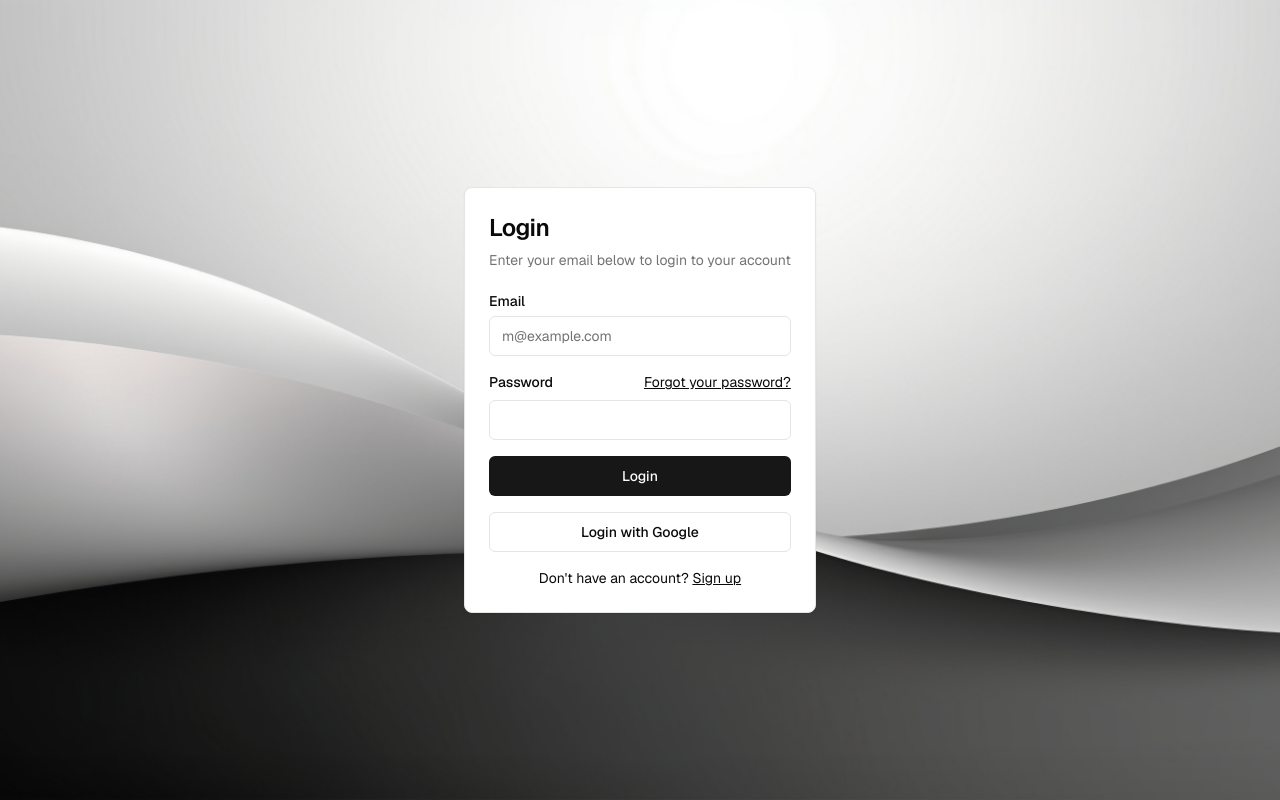
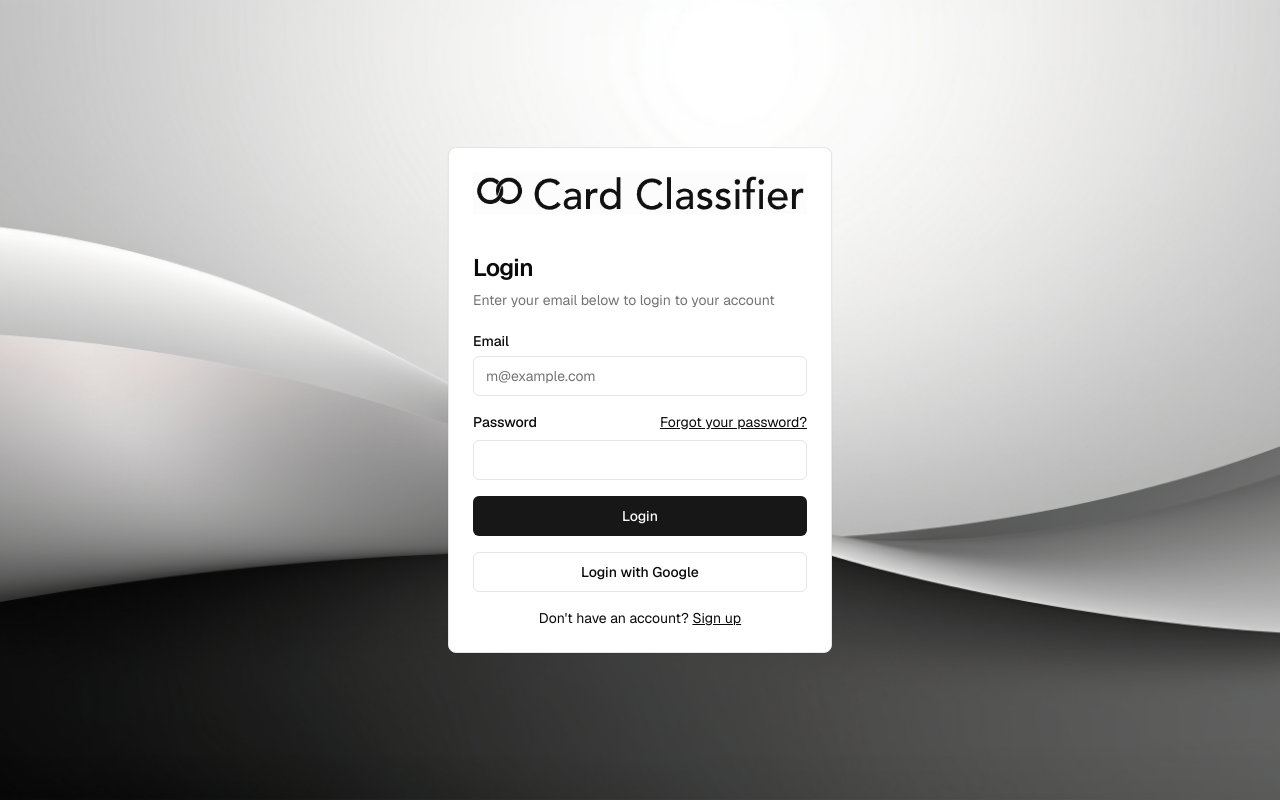
Before and after one commit to vjk-2k5/cards_classifier, a Next.js app in the folder client/: page /login in a window 1280 px wide. Built offline with nearby package versions, Linux system fonts and the light colour scheme.

Commit message:
logo in login and signup

```diff
--- a/client/src/app/login/page.tsx
+++ b/client/src/app/login/page.tsx
@@ -23,6 +23,7 @@
 
     <Card className="mx-auto max-w-sm">
       <CardHeader>
+        <img src="/title.jpg" alt="Logo" className="mb-8" />
         <CardTitle className="text-2xl">Login</CardTitle>
         <CardDescription>
           Enter your email below to login to your account
--- a/client/src/app/sign-up/page.tsx
+++ b/client/src/app/sign-up/page.tsx
@@ -18,6 +18,7 @@
   return (
     <Card className="mx-auto max-w-sm">
       <CardHeader>
+        <img src="/title.jpg" alt="Logo" className="mb-8" />
         <CardTitle className="text-xl">Sign Up</CardTitle>
         <CardDescription>
           Enter your information to create an account
```
Also changed, not shown: client/public/title.jpg (added).
